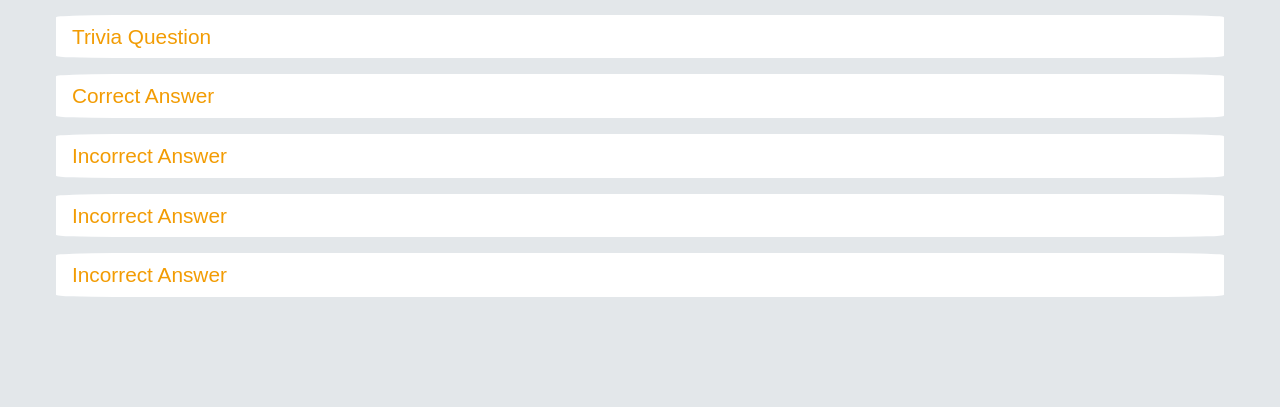
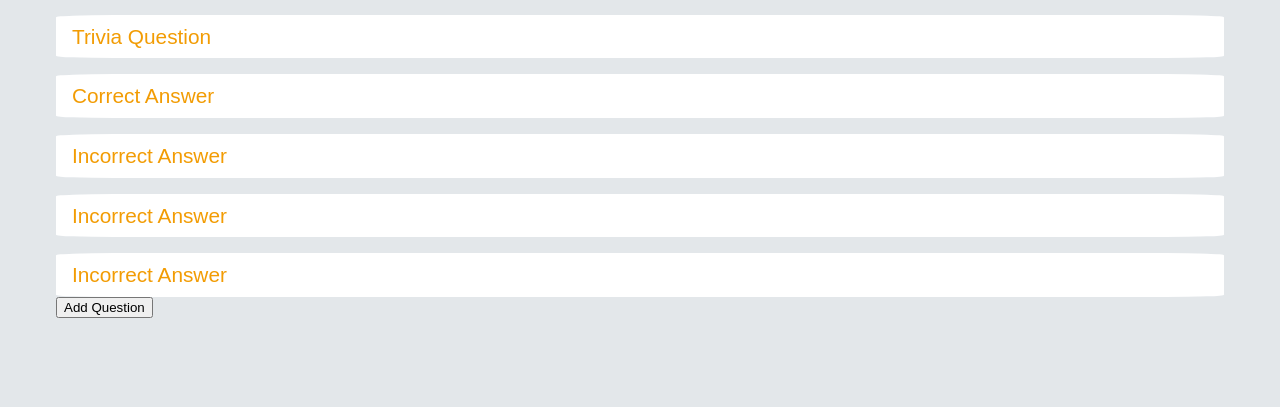
Before and after one commit to pwilson802/quiz-admin, a Flask app: page / in a window 1280 px wide. Shown: the part 207-614 px from the top of the page. Run offline with Flask 2, Linux system fonts and the light colour scheme; the visitor is signed in with stand-in values (Sample User, id 1); data comes from the database, SQL or seed files in the repository.

Commit message:
added forms

```diff
--- a/app/templates/index.html
+++ b/app/templates/index.html
@@ -4,7 +4,8 @@
     <h1>Add Trivia Questions</h1>
     <div class="control-section">
         <button class="show-api">From API</button>
-        <form action="todo" class="hide get-api">
+        <form class="hide get-api" action="{{ url_for('index') }}" method="post">
+            <input type="hidden" id="action" name="action" value="get_question">
             <select name="category" id="category">
                 <option value="general">General</option>
                 <option value="Geography">Geography</option>
@@ -13,7 +14,8 @@
             <input type="submit" value="Get Question">
         </form>
     </div>
-    <form action="todo">
+    <form action="{{ url_for('index') }}" method="post">
+        <input type="hidden" id="action" name="action" value="post_question">
         <div class="question-input">
             <input type="text" name="question" placeholder="Trivia Question">
             <input type="text" name="correct_answer" placeholder="Correct Answer">
@@ -21,6 +23,9 @@
             <input type="text" name="incorrect_answer_2" placeholder="Incorrect Answer">
             <input type="text" name="incorrect_answer_3" placeholder="Incorrect Answer">
         </div>
+        <div class="submit-button">
+            <input type="button" value="Add Question">
+        </div>
     </form>
 </div>
 <script src = "{{ url_for('static', filename='script/main.js') }}"></script>
```
